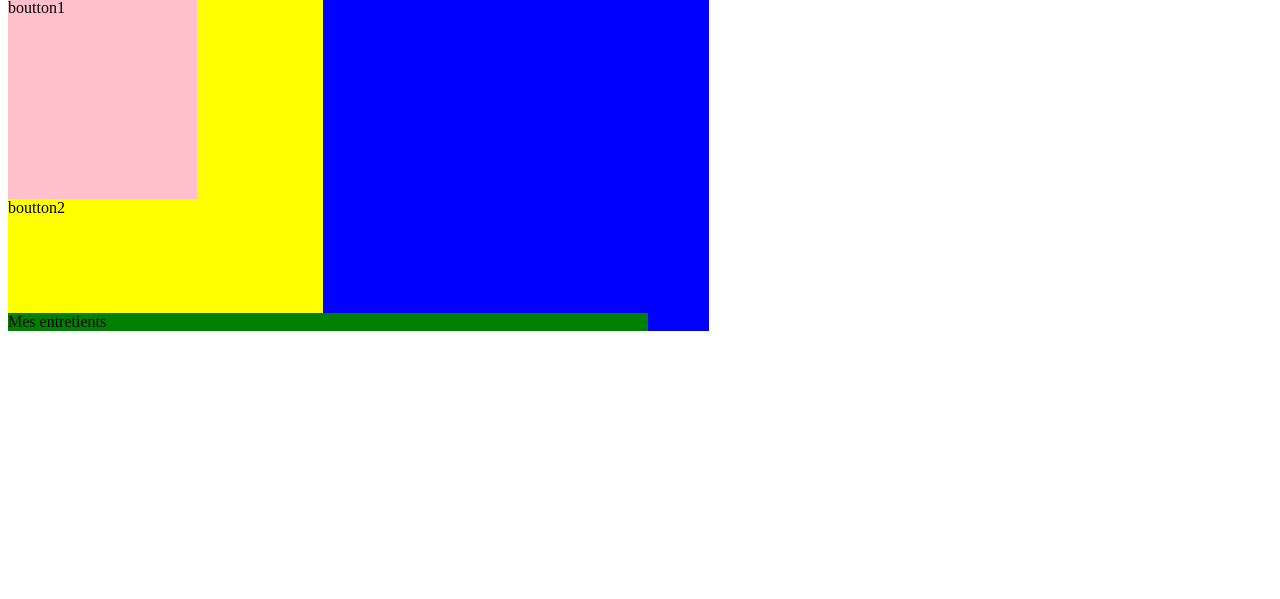
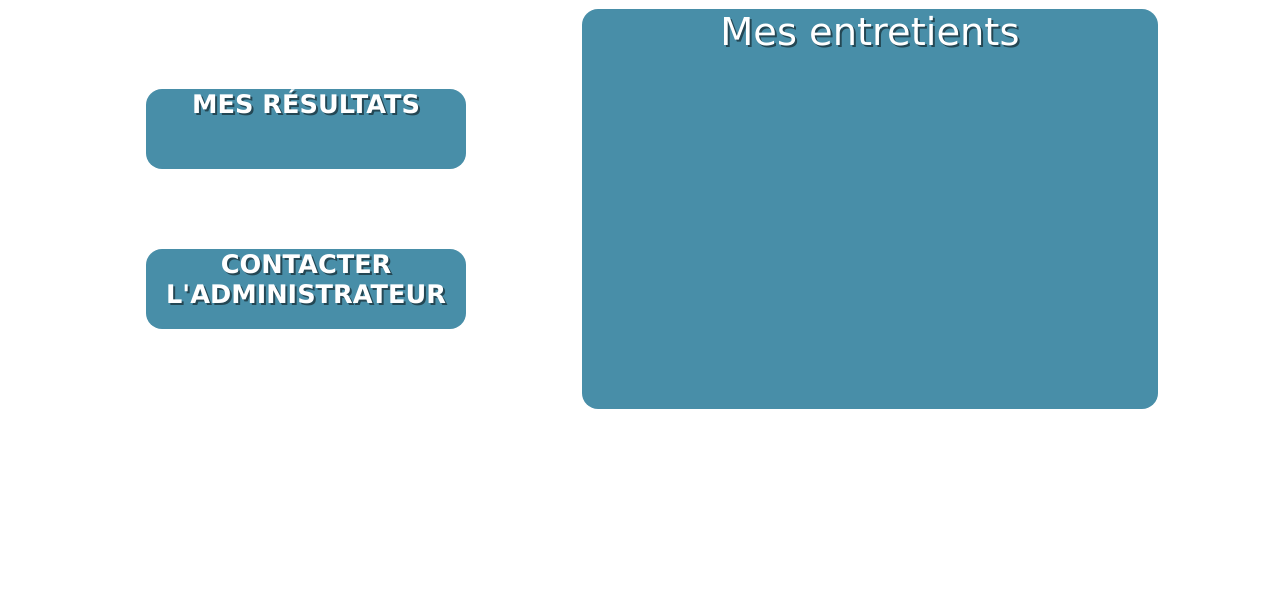
Before and after one commit to ForrayGabriel/INFO642_entretien, a PHP site: page /view/site/student_view.php in a window 1280 px wide. Shown: the part 201-800 px from the top of the page. Run offline with PHP 8.4, Linux system fonts and the light colour scheme.

Commit message:
student view ok++

```diff
--- a/css/student.css
+++ b/css/student.css
@@ -1,7 +1,3 @@
-#photo {
-	background-color: red;
-
-}
 
 #bande {
 		width: 100vw;
@@ -12,32 +8,66 @@
 }
 
 #contenu {
-	background-color: blue;
-	display: inline-block;
+	padding: 10px;
+
+
+
+
 }
 
 #bouttons {
+	color: white;
+	text-shadow: 2px 2px rgba(0,0,0,0.5);
+	font-size: 2vw;
+	font-family: 'Verdana';
 	width: 45vw;
 	display: inline-block;
 	justify-content:center;
 	align-items:center;
 	width:45%;
 	height:40%;
-	background-color: yellow;
+
 }
 
+
+
 #boutton1 {
-	height: 200px;
-	width: 60%;
-	background-color: pink;
+	/*aligner le texte parce que ça me casse les reins*/
+	text-align: center;
+	vertical-align: middle;
+	height: 10vh;
+	width: 25vw;
+	margin-left: 10vw;
+	margin-top: 10vh;
+	background-color: #488ea8;
+	border-radius: 2vh;
+
 }
 
 #boutton2 {
-	height: 200px;
+	text-align: center;
+	vertical-align: middle;
+	height: 10vh;
+	width: 25vw;
+	margin-left: 10vw;
+	margin-top: 10vh;
+	margin-bottom: 10vh;
+	background-color: #488ea8;
+	border-radius: 2vh;
 }
 
 #entretients {
+	color: white;
+	text-shadow: 2px 2px rgba(0,0,0,0.5);
+	font-size: 3vw;
+	font-family: 'Verdana';
+	text-align: center;
+	vertical-align: top;
+	align-items: center;
 	display: inline-block;
-	width: 50vw;
-	background-color: green;
+	width: 45vw;
+	height: 50vh;
+	border-radius: 2vh;
+	background-color: #488ea8;
+
 }
--- a/view/site/student_view.php
+++ b/view/site/student_view.php
@@ -4,15 +4,22 @@
 <div id="contenu">
 	<div id="bouttons">
 	<div id="boutton1">
-		boutton1
+		<div class="test">
+		<strong>
+		MES RÉSULTATS
+		</strong>
+	</div>
 	</div>
 
 	<div id="boutton2">
-		boutton2
+
+		<strong>
+		CONTACTER L'ADMINISTRATEUR
+		</strong>
+
 	</div></div>
 	<div id="entretients">
 		Mes entretients
 	</div>
 
-
 </div>
```
Also changed, not shown: view/site/teacher_view.php (deleted, +0 -9 lines).
